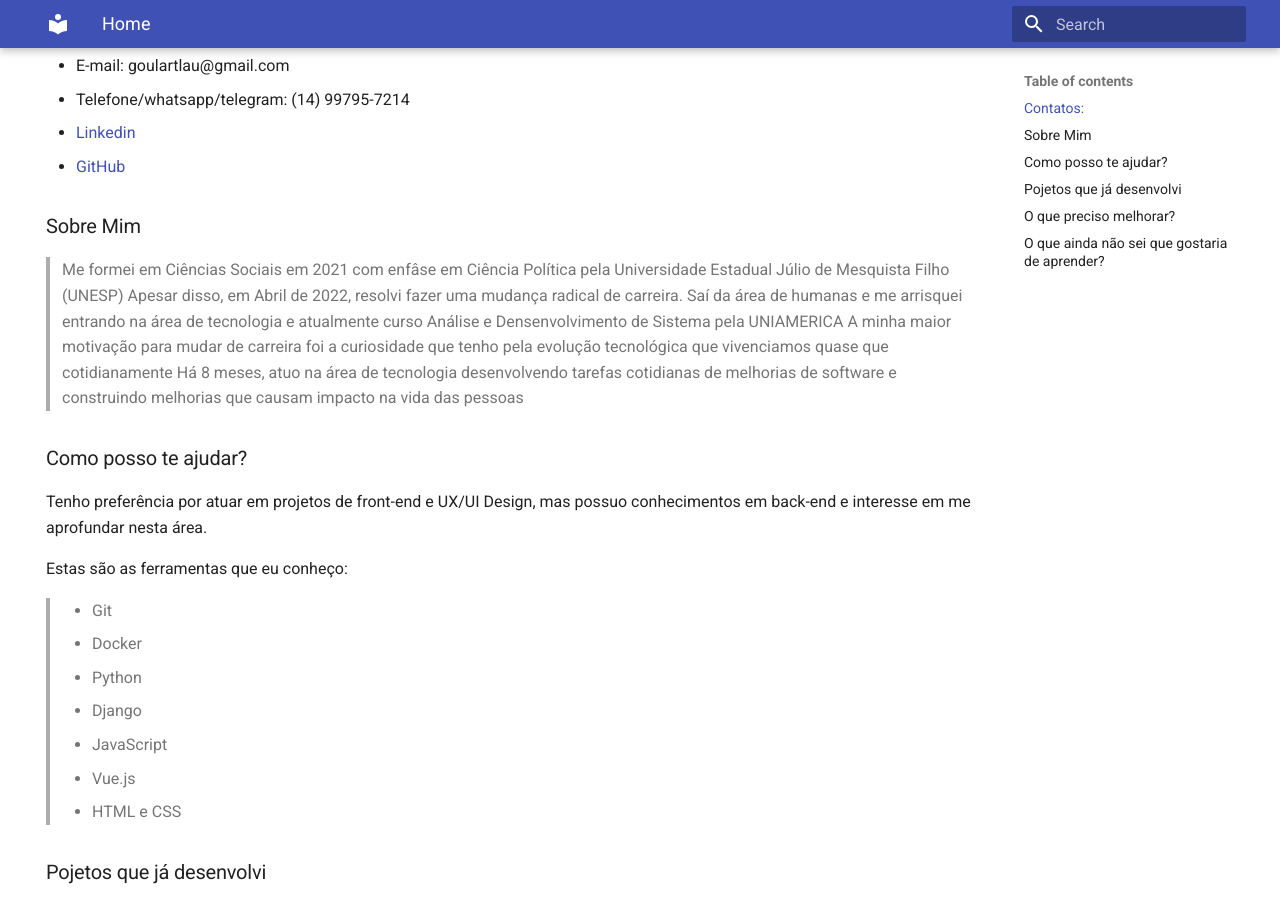
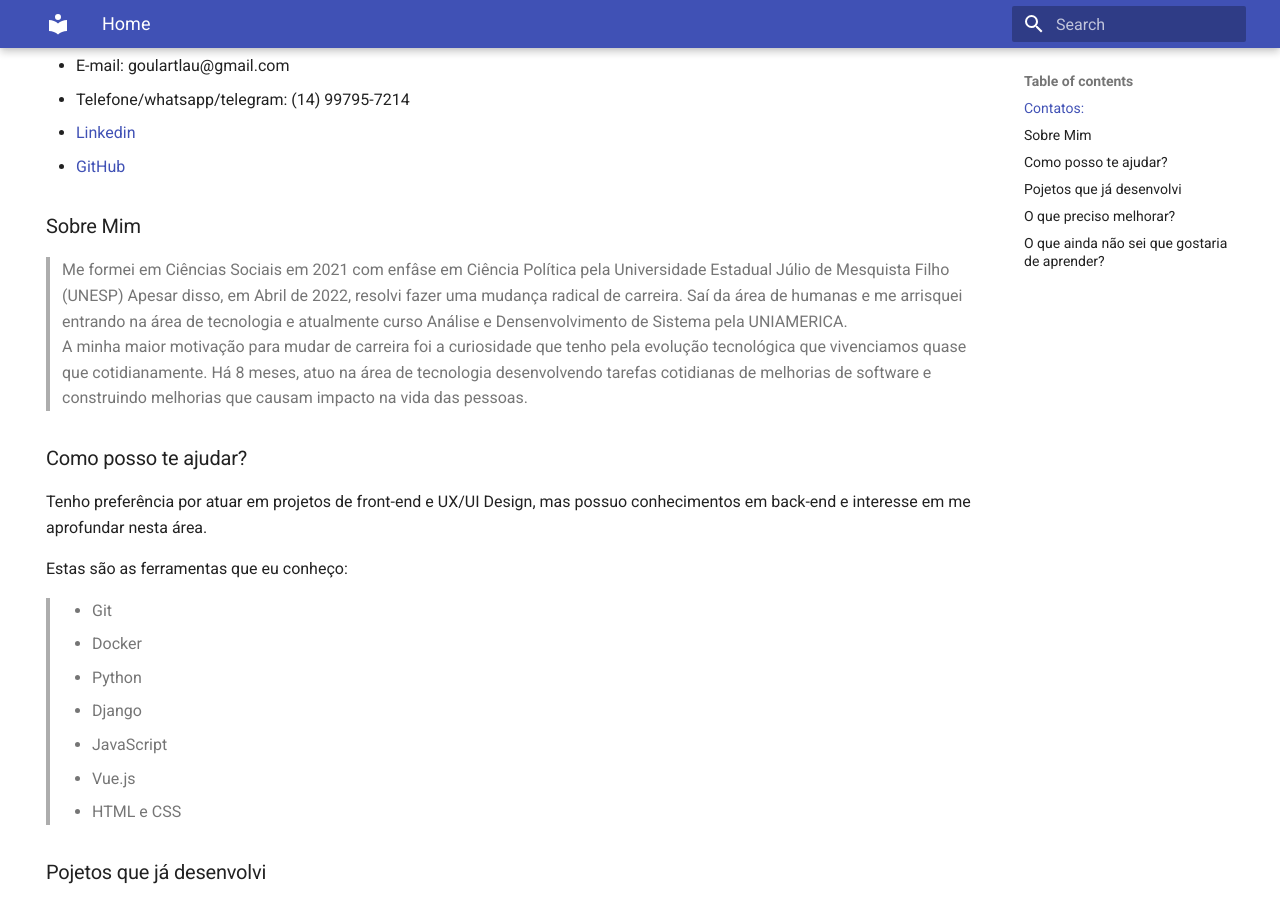
Before and after one commit to launasci/aboutme, an MkDocs documentation site: the page built from docs/index.md, in a window 1280 px wide and 900 px high, scrolled down 358 px. Built offline with MkDocs 1.6.1 and Material for MkDocs 9.7.7, drawn with Linux system fonts in a browser that asks for light colours.

Commit message:
br de quebra linha e de brasil

```diff
--- a/docs/index.md
+++ b/docs/index.md
@@ -20,9 +20,9 @@ hide:
 ### Sobre Mim
 
 > Me formei em Ciências Sociais em 2021 com enfâse em Ciência Política pela Universidade Estadual Júlio de Mesquista Filho (UNESP)
-> Apesar disso, em Abril de 2022, resolvi fazer uma mudança radical de carreira. Saí da área de humanas e me arrisquei entrando na área de tecnologia e atualmente curso Análise e Densenvolvimento de Sistema pela UNIAMERICA
-> A minha maior motivação para mudar de carreira foi a curiosidade que tenho pela evolução tecnológica que vivenciamos quase que cotidianamente
-> Há 8 meses, atuo na área de tecnologia desenvolvendo tarefas cotidianas de melhorias de software e construindo melhorias que causam impacto na vida das pessoas
+> Apesar disso, em Abril de 2022, resolvi fazer uma mudança radical de carreira. Saí da área de humanas e me arrisquei entrando na área de tecnologia e atualmente curso Análise e Densenvolvimento de Sistema pela UNIAMERICA. <br>
+> A minha maior motivação para mudar de carreira foi a curiosidade que tenho pela evolução tecnológica que vivenciamos quase que cotidianamente.
+> Há 8 meses, atuo na área de tecnologia desenvolvendo tarefas cotidianas de melhorias de software e construindo melhorias que causam impacto na vida das pessoas.
 
 ### Como posso te ajudar?
 
```
